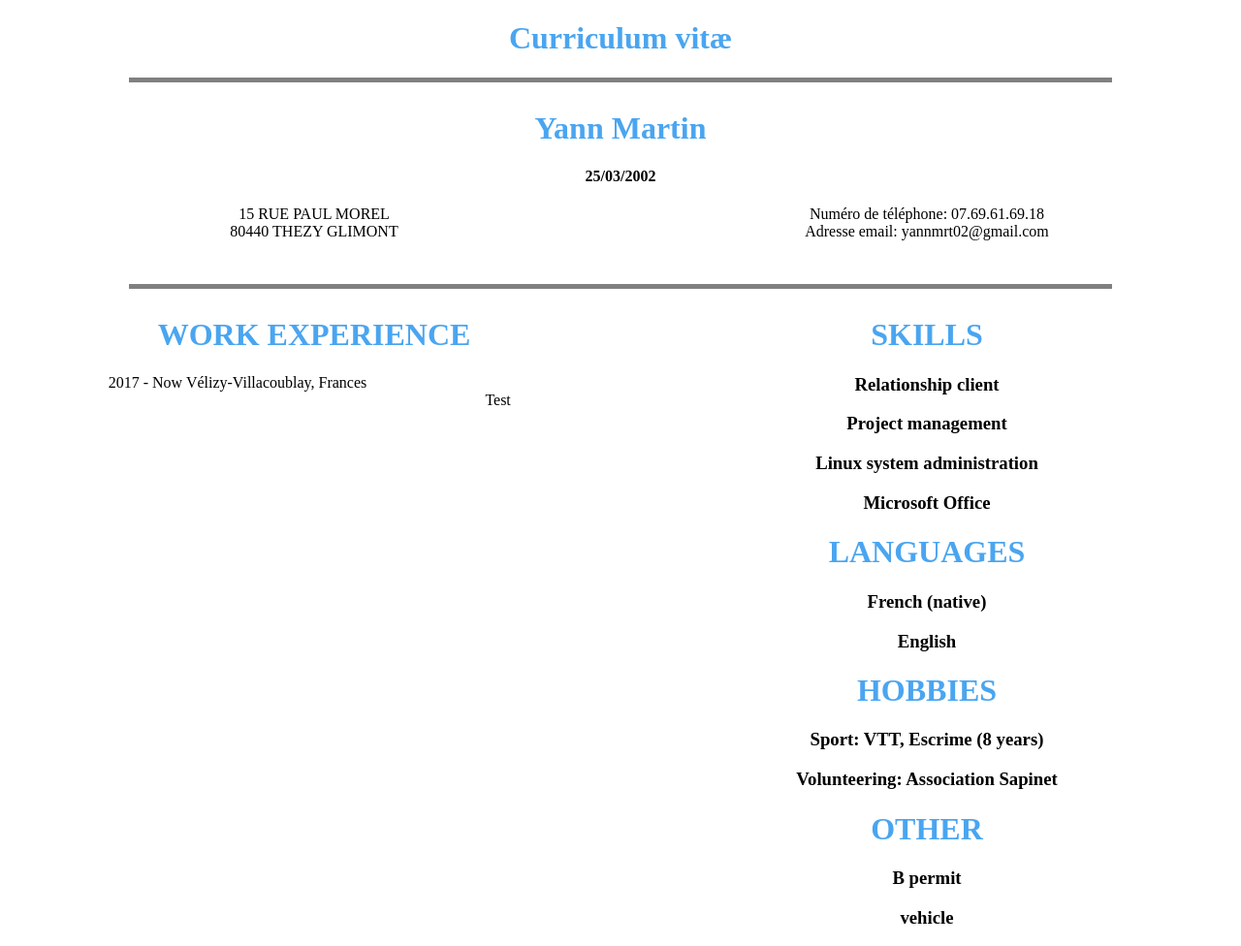
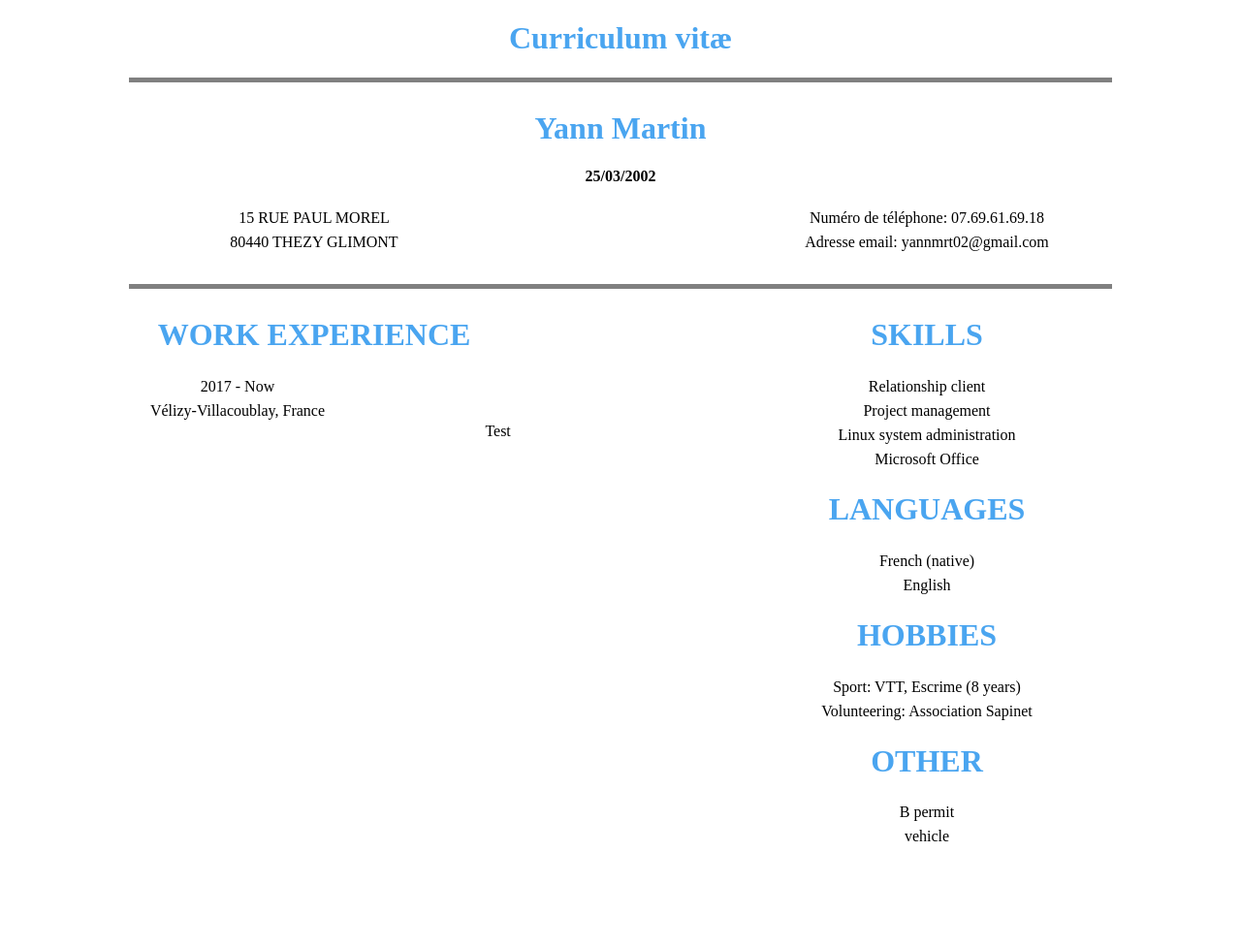
Before and after one commit to yannmrt/CV, a plain HTML site: page index.html in a window 1280 px wide. Shown: the whole page at 97% size. After the commit the page ends 875 px from the top, so only its background shows below. Drawn offline with Linux system fonts and the light colour scheme.

Commit message:
Modification HTML

```diff
--- a/index.html
+++ b/index.html
@@ -20,13 +20,13 @@
             </div>
 
             <div id="colonneleft">
-                <div><span>15 RUE PAUL MOREL</span></div>
-                <div><span>80440 THEZY GLIMONT</span></div>
+                <div><p>15 RUE PAUL MOREL</p></div>
+                <div><p>80440 THEZY GLIMONT</p></div>
             </div>
 
             <div id="colonneright">
-                <div><span>Numéro de téléphone: 07.69.61.69.18</span></div>
-                <div><span>Adresse email: yannmrt02@gmail.com</span></div>
+                <div><p>Numéro de téléphone: 07.69.61.69.18</p></div>
+                <div><p>Adresse email: yannmrt02@gmail.com</p></div>
             </div>
         </div>
 
@@ -36,8 +36,8 @@
             <div id="colonneleft">
                 <h1>WORK EXPERIENCE</h1>
                 <div id="workleft">
-                    <span>2017 - Now</span>
-                    <span>Vélizy-Villacoublay, Frances</span>
+                    <p>2017 - Now</p>
+                    <p>Vélizy-Villacoublay, France</p>
                 </div>
                 <div id="workright">
                     Test
@@ -46,22 +46,22 @@
 
              <div id="colonneright">
                 <h1>SKILLS</h1>
-                <h3>Relationship client</h3>
-                <h3>Project management</h3>
-                <h3>Linux system administration</h3>
-                <h3>Microsoft Office</h3>
+                <p>Relationship client</p>
+                <p>Project management</v>
+                <p>Linux system administration</v>
+                <p>Microsoft Office</p>
 
                 <h1>LANGUAGES</h1>
-                <h3>French (native)</h3>
-                <h3>English</h3>
+                <p>French (native)</p>
+                <p>English</p>
 
                 <h1>HOBBIES</h1>
-                <h3>Sport: VTT, Escrime (8 years)</h3>
-                <h3>Volunteering: Association Sapinet</h3>
+                <p>Sport: VTT, Escrime (8 years)</p>
+                <p>Volunteering: Association Sapinet</p>
 
                 <h1>OTHER</h1>
-                <h3>B permit</h3>
-                <h3>vehicle</h3>
+                <p>B permit</p>
+                <p>vehicle</p>
              </div>
         </div>
 
```
